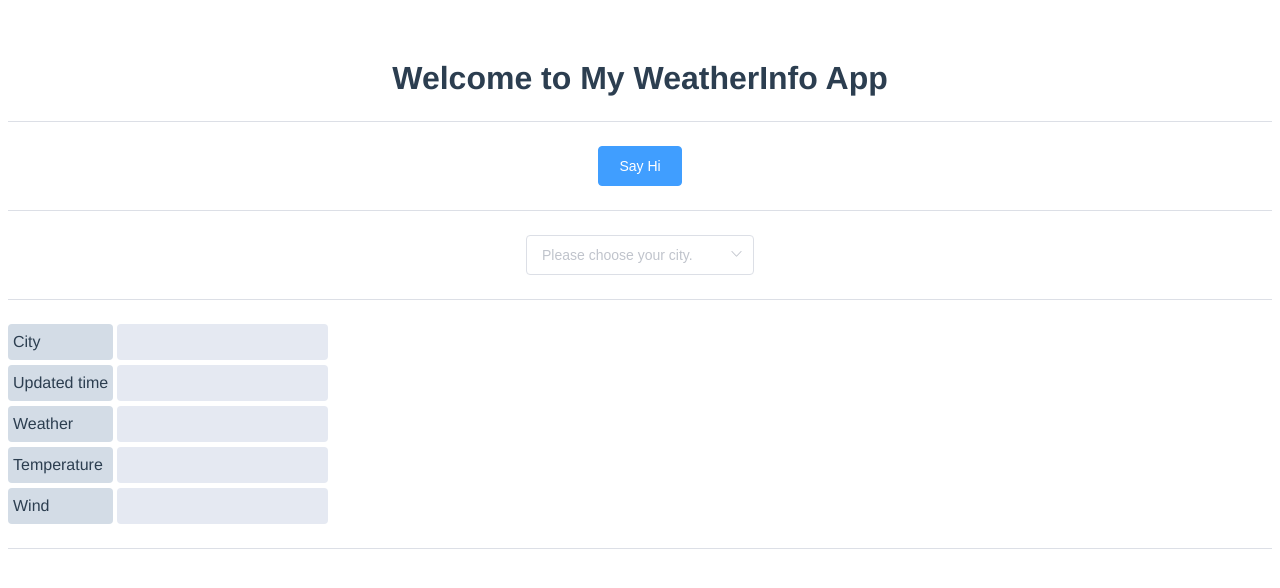
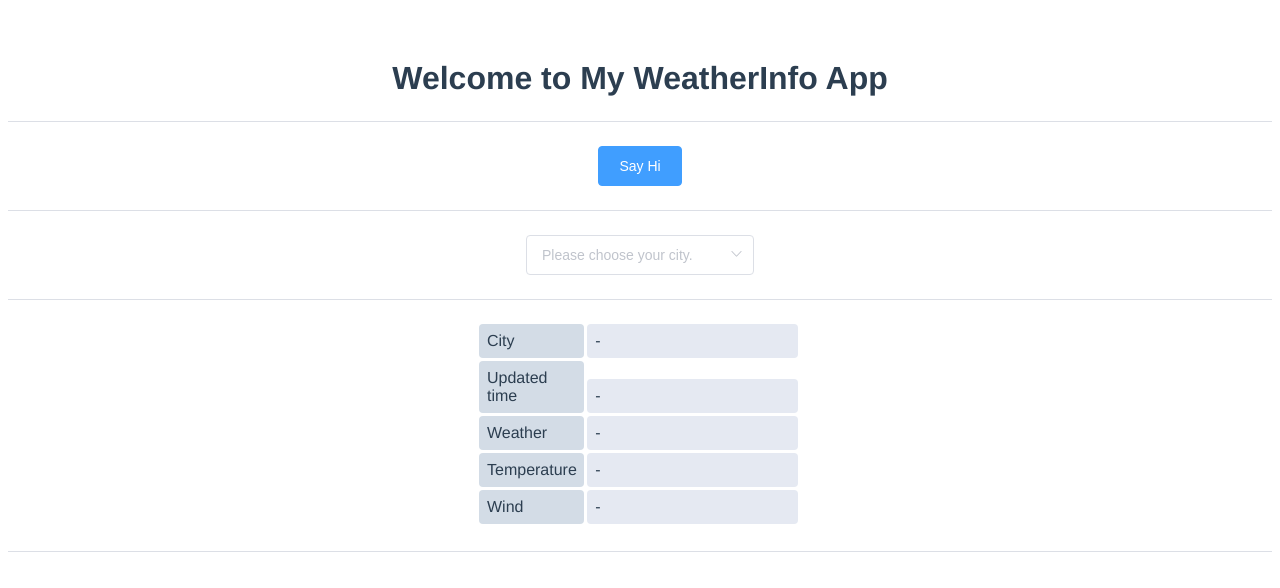
Before and after one commit to JiongxuanGao/weather-api-frontend, a Vue app: page / in a window 1280 px wide. Shown: the top 588 px of the page. Built offline with nearby package versions, Linux system fonts and the light colour scheme.

Commit message:
Update layout

```diff
--- a/src/components/HelloWorld.vue
+++ b/src/components/HelloWorld.vue
@@ -94,11 +94,11 @@ export default {
       currentCity: "",
       weatherInfo: {
         result: false,
-        cityName: "",
-        updatedTime: "",
-        weather: "",
-        temperature: "",
-        windSpeed: ""
+        cityName: "-",
+        updatedTime: "-",
+        weather: "-",
+        temperature: "-",
+        windSpeed: "-"
       }
     };
   },
@@ -168,17 +168,6 @@ export default {
 
 <!-- Add "scoped" attribute to limit CSS to this component only -->
 <style scoped>
-.el-row {
-  margin-bottom: 5px;
-  &:last-child {
-    margin-bottom: 0;
-  }
-}
-.el-col {
-  text-align: center;
-  border-radius: 4px;
-  margin-right: 4px;
-}
 .bg-purple {
   background: #d3dce6;
 }
@@ -187,9 +176,13 @@ export default {
 }
 .grid-content {
   border-radius: 4px;
-  min-height: 36px;
   text-align: left;
-  line-height: 36px;
-  padding-left: 5px;
+  padding: 8px;
+}
+[class*="el-col-"]{
+  float: none !important;
+  display: inline-block;
+  margin-right: 3px;
+  margin-bottom: 3px;
 }
 </style>
```
